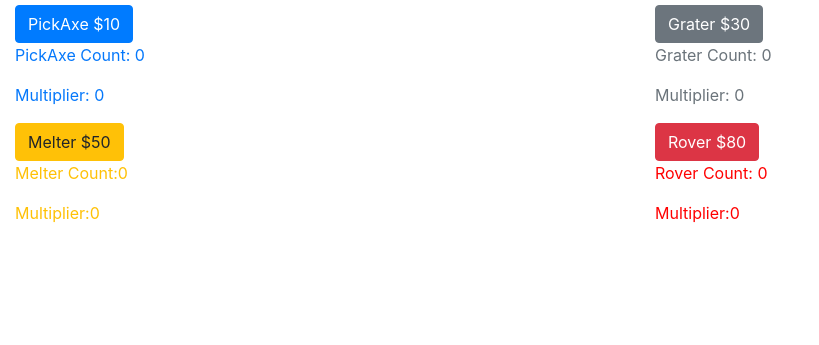
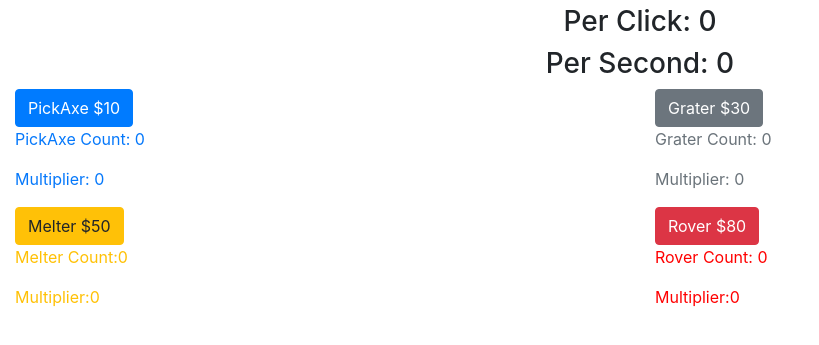
Before and after one commit to reedm26/week2-Cpoint, a plain HTML site: page index.html in a window 1280 px wide. Shown: the part 241-586 px from the top of the page, without its empty margins (0-819 px from the left). Drawn offline with nearby package versions, Linux system fonts and the light colour scheme.

Commit message:
fixed auto multiplier

```diff
--- a/index.html
+++ b/index.html
@@ -24,6 +24,8 @@
               onclick="mine()"
             />
             <h2>Cheese: <span id="cheese-count"></span></h2>
+            <h3>Per Click: <span id="per-click"></span></h3>
+            <h3>Per Second: <span id="per-second"></span></h3>
           </div>
         </div>
       </div>
--- a/week2.js
+++ b/week2.js
@@ -24,7 +24,10 @@ let autoUpgrades = {
 };
 let cheese = 0;
 // let pickCount = clickUpgrades.pickaxes.quantity;s
-
+let perClick =
+  clickUpgrades.pickaxes.multiplier +
+  clickUpgrades.grater.multiplier +
+  clickUpgrades.melter.multiplier;
 function mine() {
   cheese +=
     1 +
@@ -60,6 +63,9 @@ function update() {
   document.querySelector("#melter-price").innerText =
     clickUpgrades.melter.price;
   document.querySelector("#rovers-price").innerText = autoUpgrades.rovers.price;
+  document.querySelector("#per-second").innerText =
+    autoUpgrades.rovers.multiplier;
+  document.querySelector("#per-click").innerText = perClick;
 }
 function buyPickAxe() {
   if (cheese < clickUpgrades.pickaxes.price) {
@@ -103,11 +109,11 @@ function buyRover() {
   update();
 }
 function startTimer() {
-  let timer = setInterval(autoCount, 3000);
+  let timer = setInterval(autoCount, 1000);
 }
 function autoCount() {
   if (autoUpgrades.rovers.quantity > 0) {
-    cheese += 20;
+    cheese += autoUpgrades.rovers.quantity * 20;
     update();
   }
 }
```
